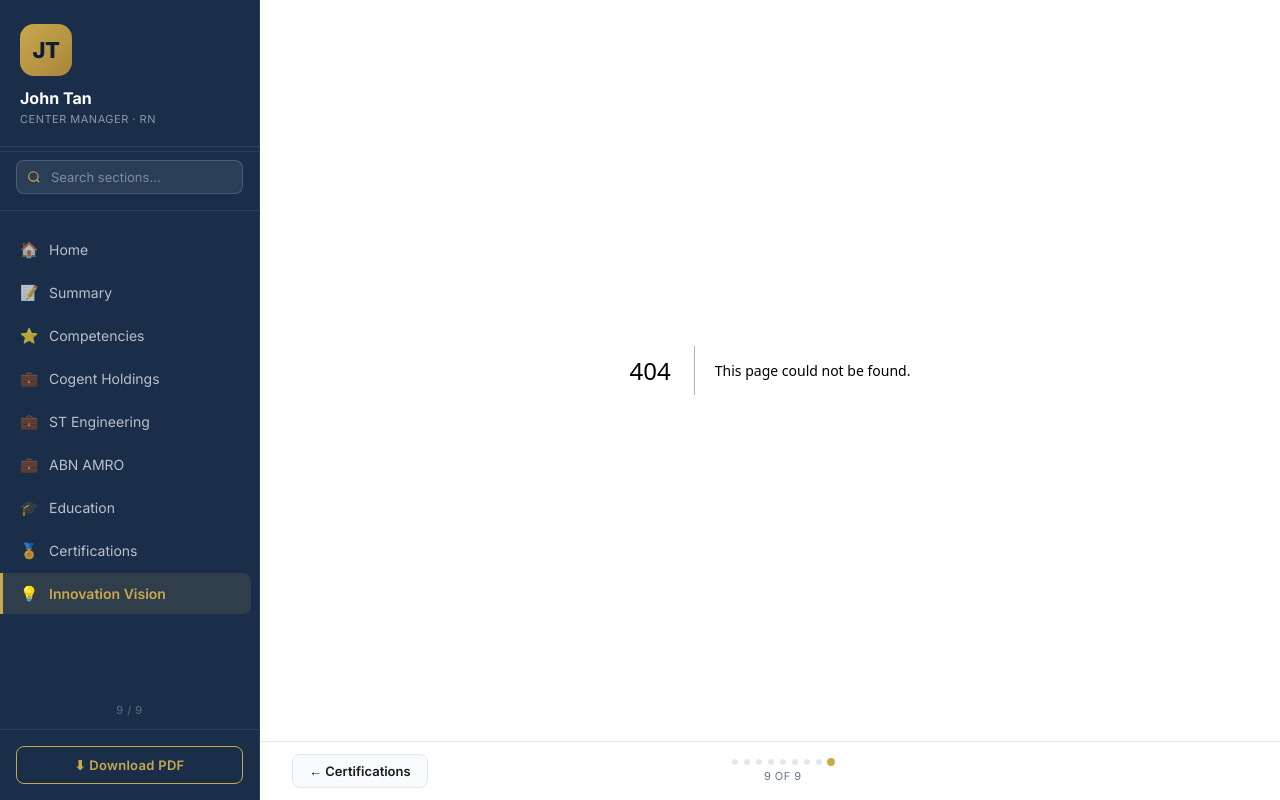
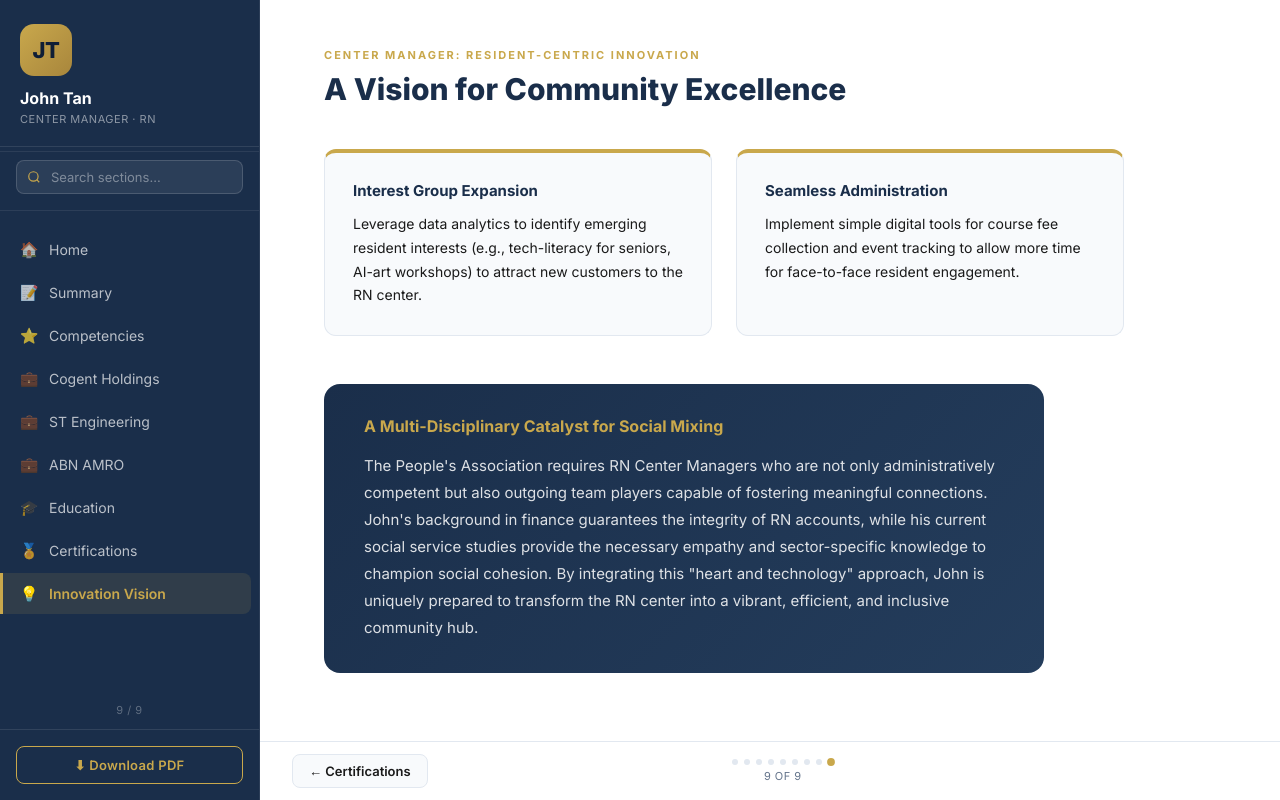
Before and after one commit to JohnTan38/john-tan-lbsa, a Next.js app: page /vision in a window 1280 px wide. Before the commit this address had no page. Built offline with nearby package versions, Linux system fonts and the light colour scheme.

Commit message:
feat: Vision page

```diff
--- /dev/null
+++ b/src/app/vision/page.tsx
@@ -0,0 +1,5 @@
+import VisionPage from '@/components/pages/VisionPage'
+
+export default function Vision() {
+  return <VisionPage />
+}
--- /dev/null
+++ b/src/components/pages/VisionPage.module.css
@@ -0,0 +1,73 @@
+.page {
+  height: 100%;
+  overflow-y: auto;
+  padding: 48px 64px;
+  background: var(--white);
+}
+
+.section {
+  font-size: 11px;
+  font-weight: 700;
+  letter-spacing: 2px;
+  text-transform: uppercase;
+  color: var(--gold);
+  margin-bottom: 8px;
+}
+
+.heading {
+  font-size: 30px;
+  font-weight: 800;
+  color: var(--navy);
+  margin-bottom: 40px;
+  line-height: 1.3;
+}
+
+.cards {
+  display: grid;
+  grid-template-columns: 1fr 1fr;
+  gap: 24px;
+  margin-bottom: 48px;
+  max-width: 800px;
+}
+
+.card {
+  padding: 28px;
+  background: var(--surface);
+  border-radius: 12px;
+  border: 1px solid var(--border);
+  border-top: 4px solid var(--gold);
+}
+
+.cardTitle {
+  font-size: 15px;
+  font-weight: 700;
+  color: var(--navy);
+  margin-bottom: 12px;
+}
+
+.cardBody {
+  font-size: 14px;
+  color: var(--text);
+  line-height: 1.7;
+}
+
+.closing {
+  max-width: 720px;
+  padding: 32px 40px;
+  background: linear-gradient(135deg, var(--navy) 0%, #243d5c 100%);
+  border-radius: 16px;
+  color: #fff;
+}
+
+.closingTitle {
+  font-size: 16px;
+  font-weight: 700;
+  color: var(--gold);
+  margin-bottom: 16px;
+}
+
+.closingBody {
+  font-size: 15px;
+  line-height: 1.8;
+  color: rgba(255,255,255,0.85);
+}
--- /dev/null
+++ b/src/components/pages/VisionPage.tsx
@@ -0,0 +1,23 @@
+import { resume } from '@/data/resume'
+import styles from './VisionPage.module.css'
+
+export default function VisionPage() {
+  return (
+    <div className={styles.page}>
+      <div className={styles.section}>Center Manager: Resident-Centric Innovation</div>
+      <h2 className={styles.heading}>A Vision for Community Excellence</h2>
+      <div className={styles.cards}>
+        {resume.vision.sections.map((s, i) => (
+          <div key={i} className={styles.card}>
+            <div className={styles.cardTitle}>{s.title}</div>
+            <div className={styles.cardBody}>{s.body}</div>
+          </div>
+        ))}
+      </div>
+      <div className={styles.closing}>
+        <div className={styles.closingTitle}>{resume.vision.closing.title}</div>
+        <p className={styles.closingBody}>{resume.vision.closing.body}</p>
+      </div>
+    </div>
+  )
+}
```
